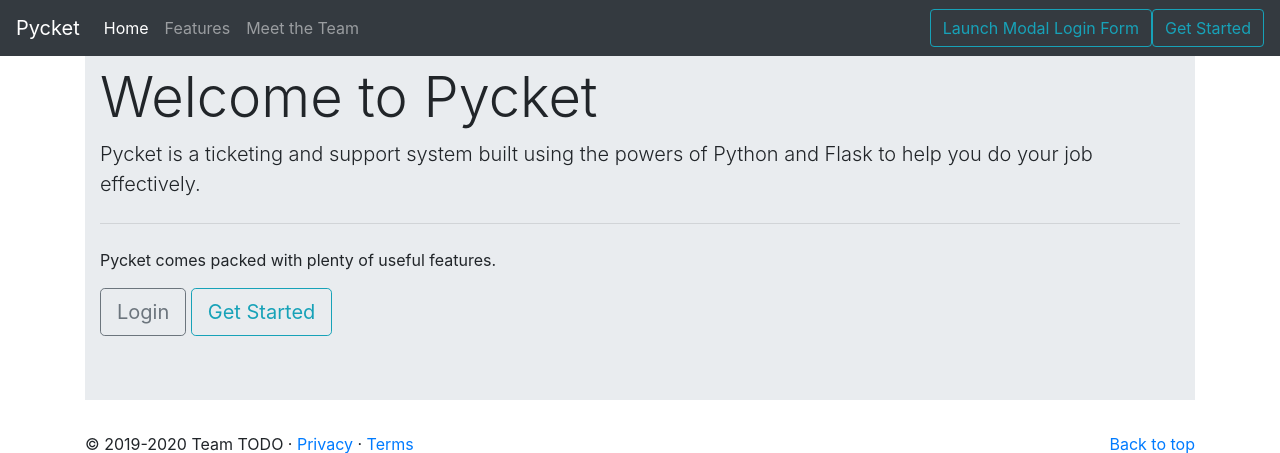
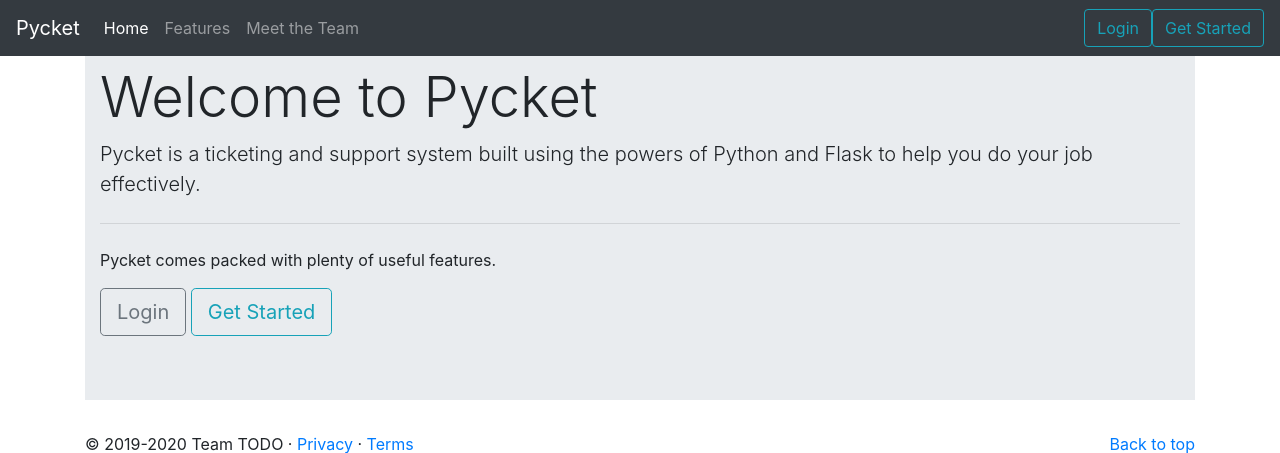
Before and after one commit to AU-CS-499-Spring-2020/Team_TODO, a Flask app: page / in a window 1280 px wide. Shown: the top 453 px of the page. Run offline with Flask 2, Linux system fonts and the light colour scheme; some libraries are stand-ins or nearby versions.

Commit message:
minor fixes to the base and index templates

```diff
--- a/Pycket/pycket/templates/base.html
+++ b/Pycket/pycket/templates/base.html
@@ -25,8 +25,7 @@
                         <span>{{ g.user['username'] }}</span>
                         <a class="btn btn-outline-light" id="nav-login" href="#">Logout</a>
                     {% else %}
-                        <a href="" class="btn btn-outline-info" data-toggle="modal" data-target="#modalLoginForm">Launch
-                        Modal Login Form</a>
+                        <a href="" class="btn btn-outline-info" data-toggle="modal" data-target="#modalLoginForm">Login</a>
                         <a class="btn btn-outline-info" id="signup" href="#">Get Started</a>
                     {% endif %}
                 </div>
--- a/Pycket/pycket/templates/index.html
+++ b/Pycket/pycket/templates/index.html
@@ -11,8 +11,8 @@
     <a class="btn btn-outline-info btn-lg" href="#">Get Started</a>
   </div>
 </div>
-{% endblock %}
 
 <div id="feature">
 
 </div>
+{% endblock %}
```
